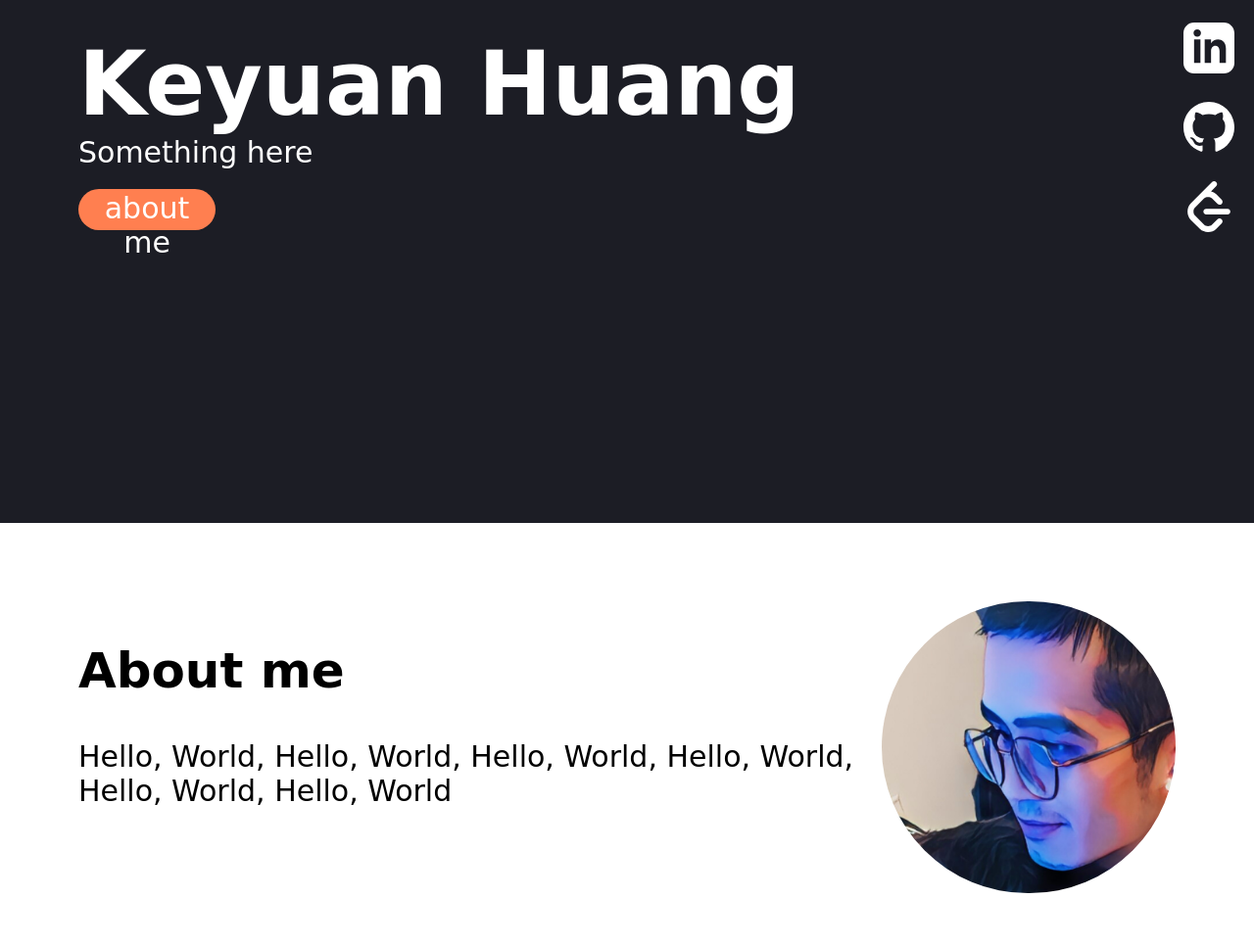
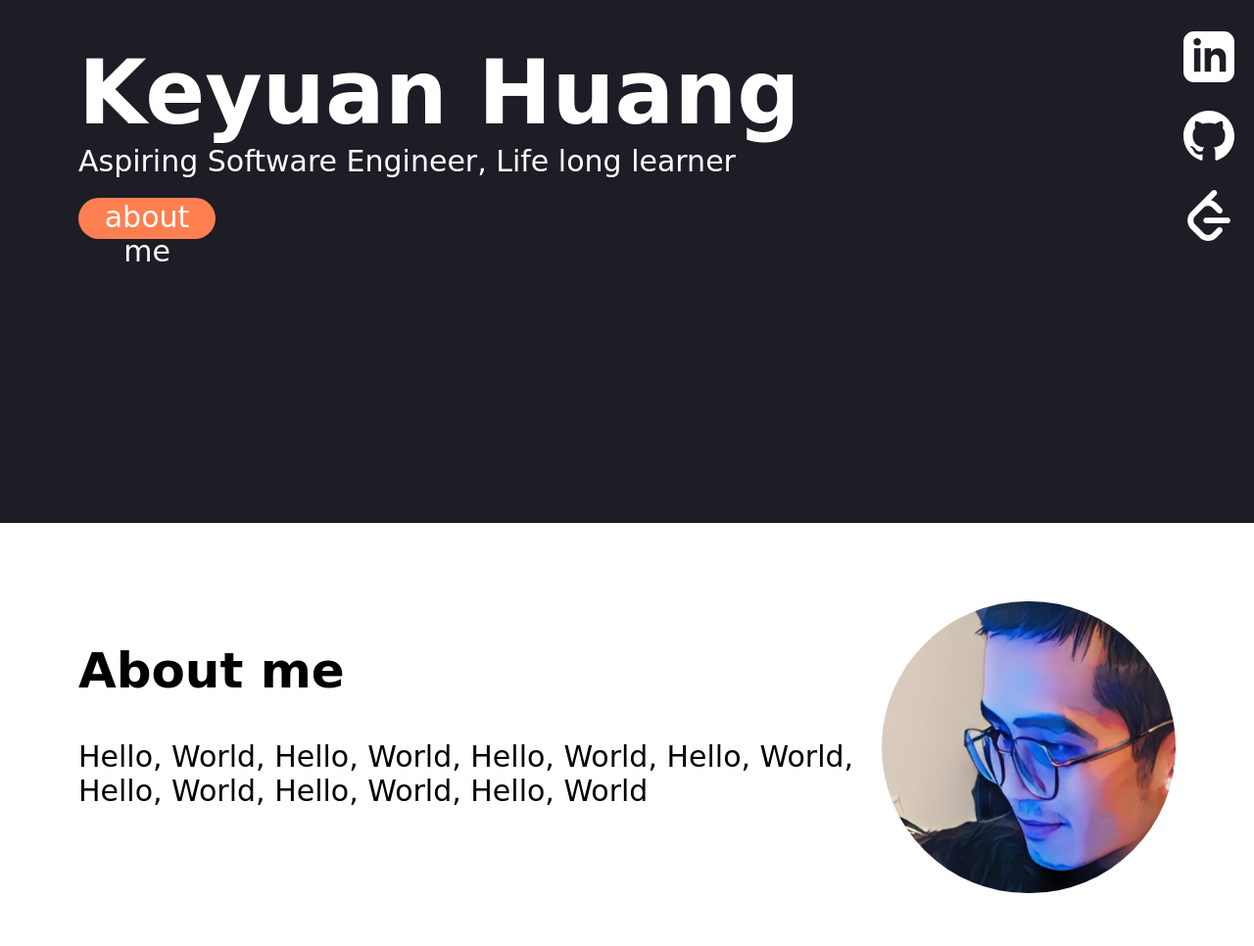
Before and after one commit to Keyuan125/Keyuan125.github.io, a plain HTML site: page index.html in a window 1280 px wide. Shown: the part 266-1232 px from the top of the page at 98% size. Drawn offline with Linux system fonts and the light colour scheme; a web font is replaced by a local one.

Commit message:
adding text

```diff
--- a/index.html
+++ b/index.html
@@ -15,7 +15,7 @@
         <script src="src/app.js"></script>
         <section class="header">
             <nav>
-                <img class="logo" src="src/img/logo_white.png" alt="Keyuan's Logo"/>
+                <a href="/"><img class="logo" src="src/img/logo_white.png" alt="Keyuan's Logo"/></a>
                 <ul>
                     <li>About me</li>
                     <li>Projects</li>
@@ -25,7 +25,7 @@
             <div class="name-area">
                 <div class="name-text">
                     <h1>Keyuan Huang</h1>
-                    <p>Something here</p>
+                    <p>Aspiring Software Engineer, Life long learner</p>
                     <div class="button">about me</div>
                 </div>
                 <div class="socials">
@@ -44,7 +44,7 @@
         <section class="sub-section">
             <div class="information">
                 <h2>About me</h2>
-                <p>Hello, World, Hello, World, Hello, World, Hello, World, Hello, World, Hello, World</p>
+                <p>Hello, World, Hello, World, Hello, World, Hello, World, Hello, World, Hello, World, Hello, World</p>
             </div>
             <div class="photo-container">
                 <img class="photo" src="src/img/photo.JPG" alt="My photo">
```
Also changed, not shown: 1 other file.
